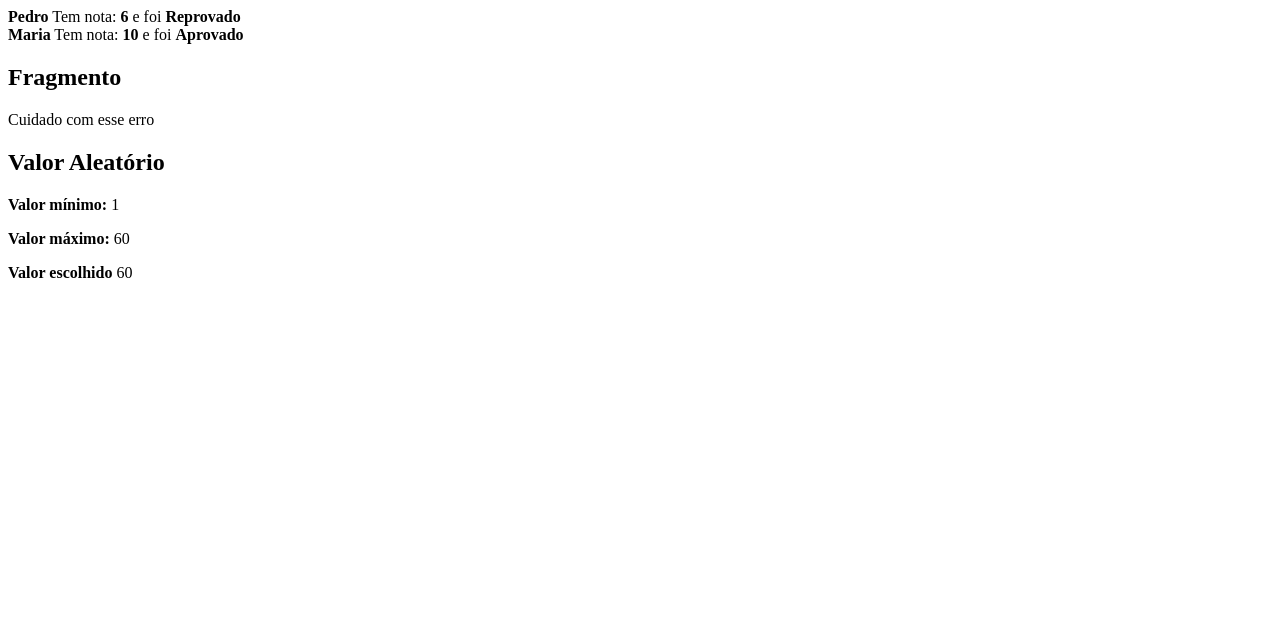
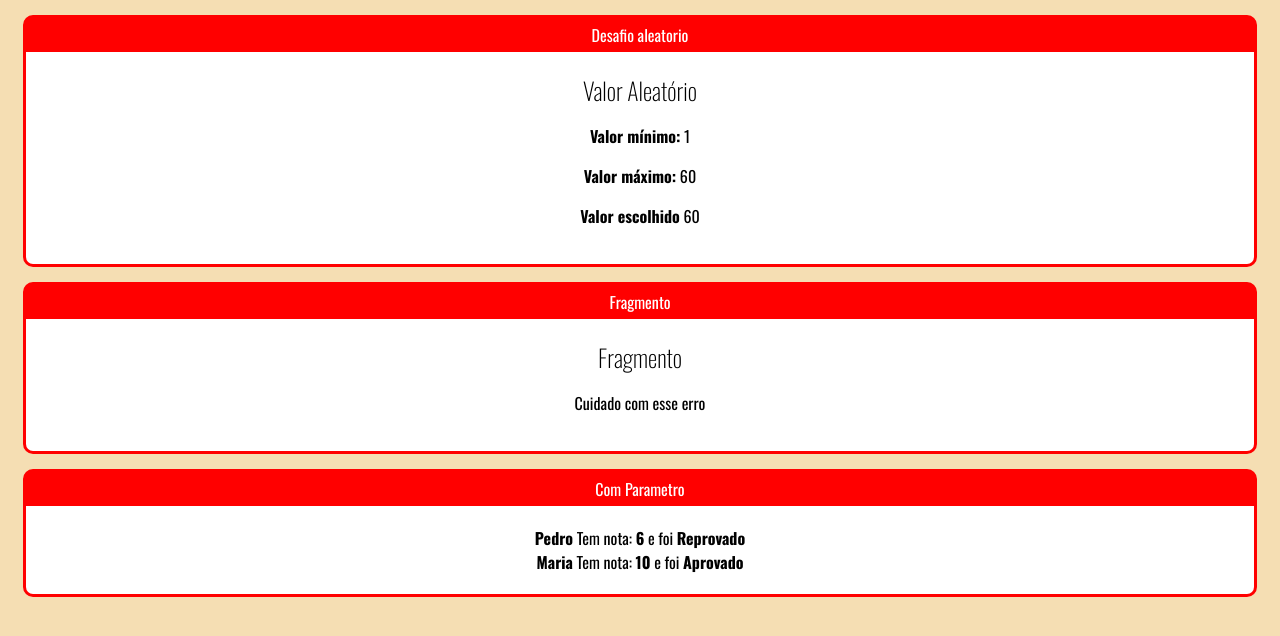
Before and after one commit to viniciusfdasilva/curso-react, a React (Create React App) app in the folder projeto_1/fundamentos-react/: page / in a window 1280 px wide. Shown: the top 636 px of the page. Built offline with nearby package versions, Linux system fonts and the light colour scheme.

Commit message:
Sessão 2 - Video 22

```diff
--- a/projeto_1/fundamentos-react/public/index.html
+++ b/projeto_1/fundamentos-react/public/index.html
@@ -10,6 +10,8 @@
       content="Web site created using create-react-app"
     />
     <link rel="apple-touch-icon" href="%PUBLIC_URL%/logo192.png" />
+    <link rel="preconnect" href="https://fonts.gstatic.com">
+    <link href="https://fonts.googleapis.com/css2?family=Oswald:wght@200;300;400;500;600;700&display=swap" rel="stylesheet">
     <!--
       manifest.json provides metadata used when your web app is installed on a
       user's mobile device or desktop. See https://developers.google.com/web/fundamentals/web-app-manifest/
--- a/projeto_1/fundamentos-react/src/components/basicos/App.jsx
+++ b/projeto_1/fundamentos-react/src/components/basicos/App.jsx
@@ -2,18 +2,22 @@
 import ComParametro from './ComParametro'
 import Fragmento from './Fragmento'
 import Aleatorio from './Aleatorio'
+import Card from '../layout/Card'
+import '../../index.css'
 
 export default _ =>
     <>
-        <ComParametro
-            aluno="Pedro"
-            nota={5.8}/>
+        <Card titulo='Desafio aleatorio'>
+            <Aleatorio min={1} max={60}></Aleatorio>
+        </Card>
 
-        <ComParametro
-            aluno="Maria"
-            nota={10}/>
 
-        <Fragmento></Fragmento>
+        <Card titulo='Fragmento'>
+            <Fragmento></Fragmento>
+        </Card>
 
-        <Aleatorio min={1} max={60}></Aleatorio>
+        <Card titulo='Com Parametro'>
+            <ComParametro aluno="Pedro" nota={5.8}/>
+            <ComParametro aluno="Maria" nota={10}/>
+        </Card>
     </>
--- /dev/null
+++ b/projeto_1/fundamentos-react/src/components/layout/Card.css
@@ -0,0 +1,21 @@
+.Card{
+    background-color: red;
+    border-radius: 10px;
+    overflow: hidden;
+    border: 3px solid red;
+    margin: 15px;
+}
+
+
+.Card .title{
+    padding: 5px 0px;
+    display: flex;
+    color: white;
+    justify-content: center;
+}
+
+.Card .content{
+    background-color: white;
+    color: #000;
+    padding: 20px;
+}
--- /dev/null
+++ b/projeto_1/fundamentos-react/src/components/layout/Card.jsx
@@ -0,0 +1,13 @@
+import React from 'react';
+import './Card.css'
+
+export default props =>{
+    return (
+        <div className='Card'>
+            <div className='title'>{props.titulo}</div>
+            <div className='content'>
+                {props.children}
+            </div>
+        </div>
+    )
+}
--- a/projeto_1/fundamentos-react/src/index.css
+++ b/projeto_1/fundamentos-react/src/index.css
@@ -1,3 +1,14 @@
 body{
-  background-color: gray;
+  background-color:wheat;
+  font-family: Oswald;
+  text-align: center;
 }
+
+h1, h2, h3{
+  font-weight: 200;
+}
+
+h2, h3{
+  font-weight: 200;
+  margin: 0;
+}
```
